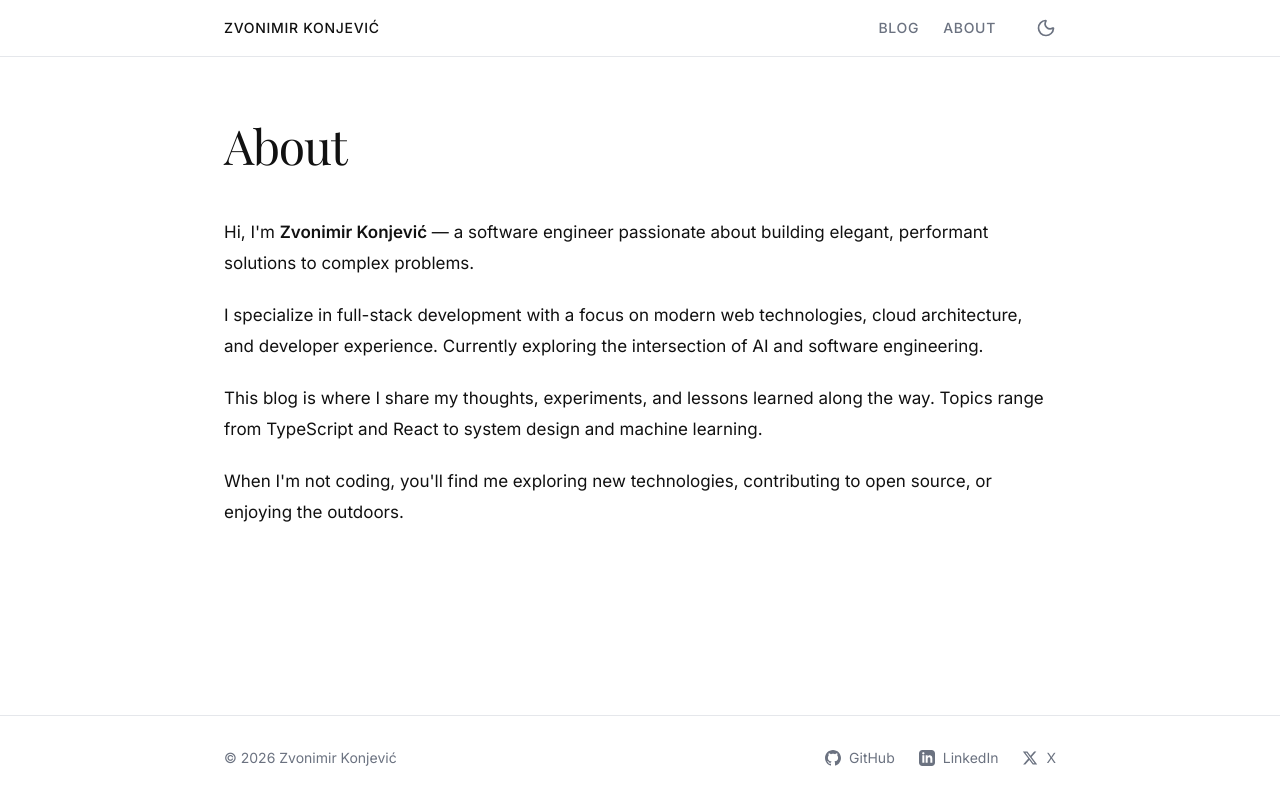
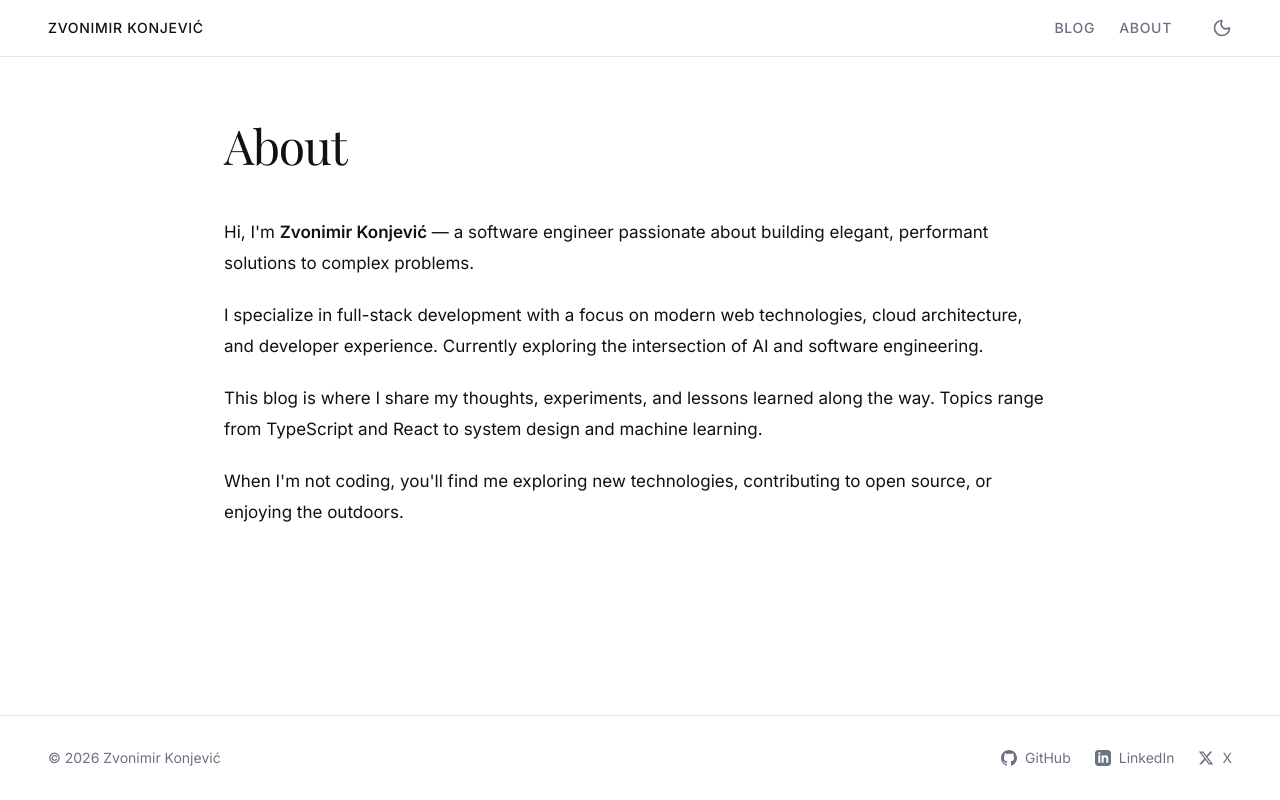
Before and after one commit to zvonimirkonjevic/zvonimirkonjevic.github.io, a Next.js app: page /about in a window 1280 px wide. Built offline with nearby package versions, Linux system fonts and the light colour scheme; a web font is replaced by a local one.

Commit message:
update spacing around header and footer

```diff
--- a/src/components/Footer.tsx
+++ b/src/components/Footer.tsx
@@ -1,7 +1,7 @@
 export default function Footer() {
     return (
         <footer className="mt-auto py-8 border-t border-border">
-            <div className="max-w-4xl mx-auto px-6 md:px-8 flex flex-col sm:flex-row justify-between items-center gap-4">
+            <div className="w-full px-8 md:px-12 flex flex-col sm:flex-row justify-between items-center gap-4">
                 <p className="text-sm text-text-secondary">
                     © {new Date().getFullYear()} Zvonimir Konjević
                 </p>
--- a/src/components/Header.tsx
+++ b/src/components/Header.tsx
@@ -6,7 +6,7 @@ import { ThemeToggle } from "./ThemeToggle";
 export default function Header() {
     return (
         <header className="border-b border-border">
-            <nav className="max-w-4xl mx-auto px-6 md:px-8 h-14 flex items-center justify-between">
+            <nav className="w-full px-8 md:px-12 h-14 flex items-center justify-between">
                 <Link
                     href="/"
                     className="text-sm font-medium tracking-wider uppercase text-text hover:opacity-60 transition-opacity duration-200"
```
